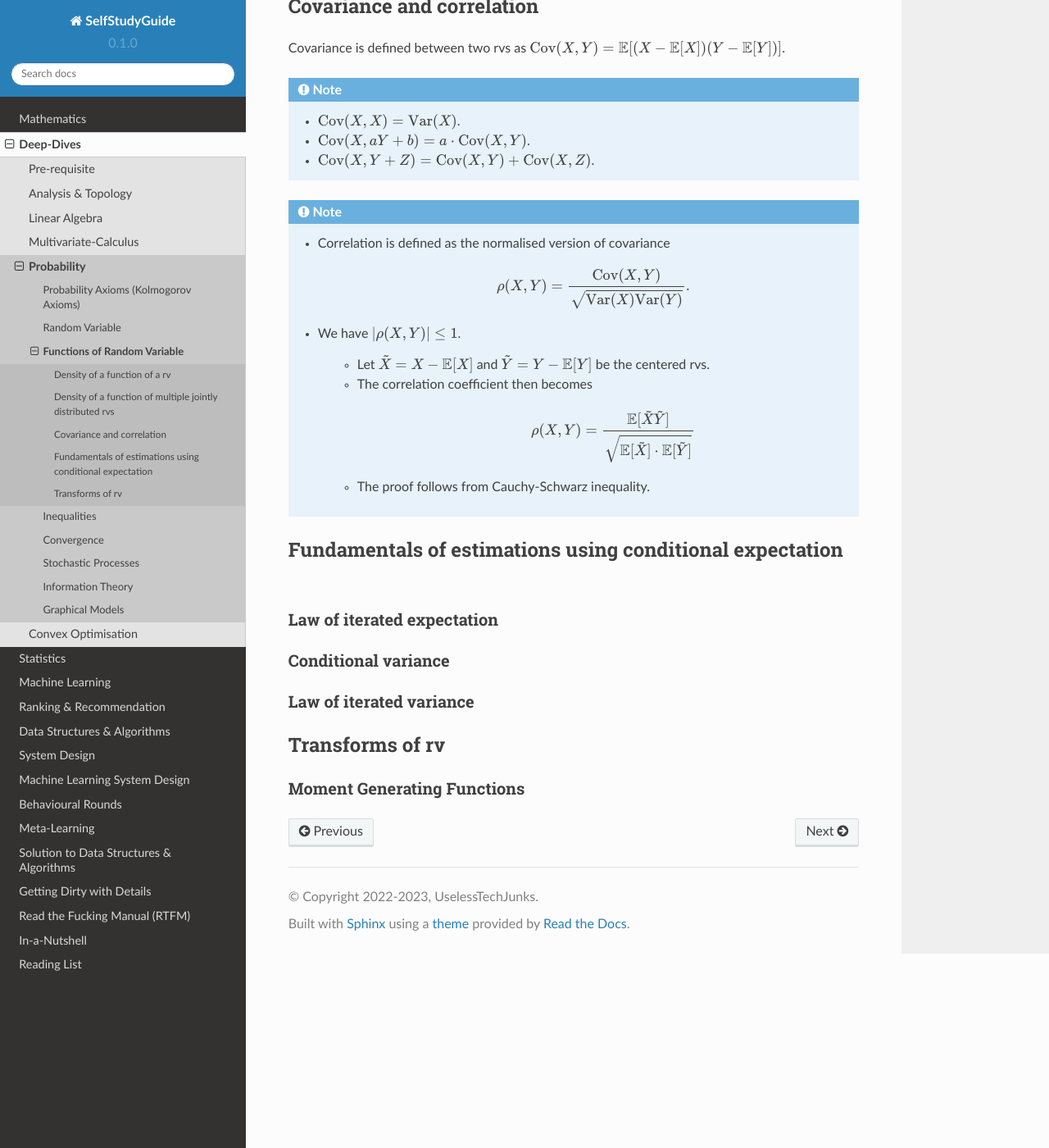
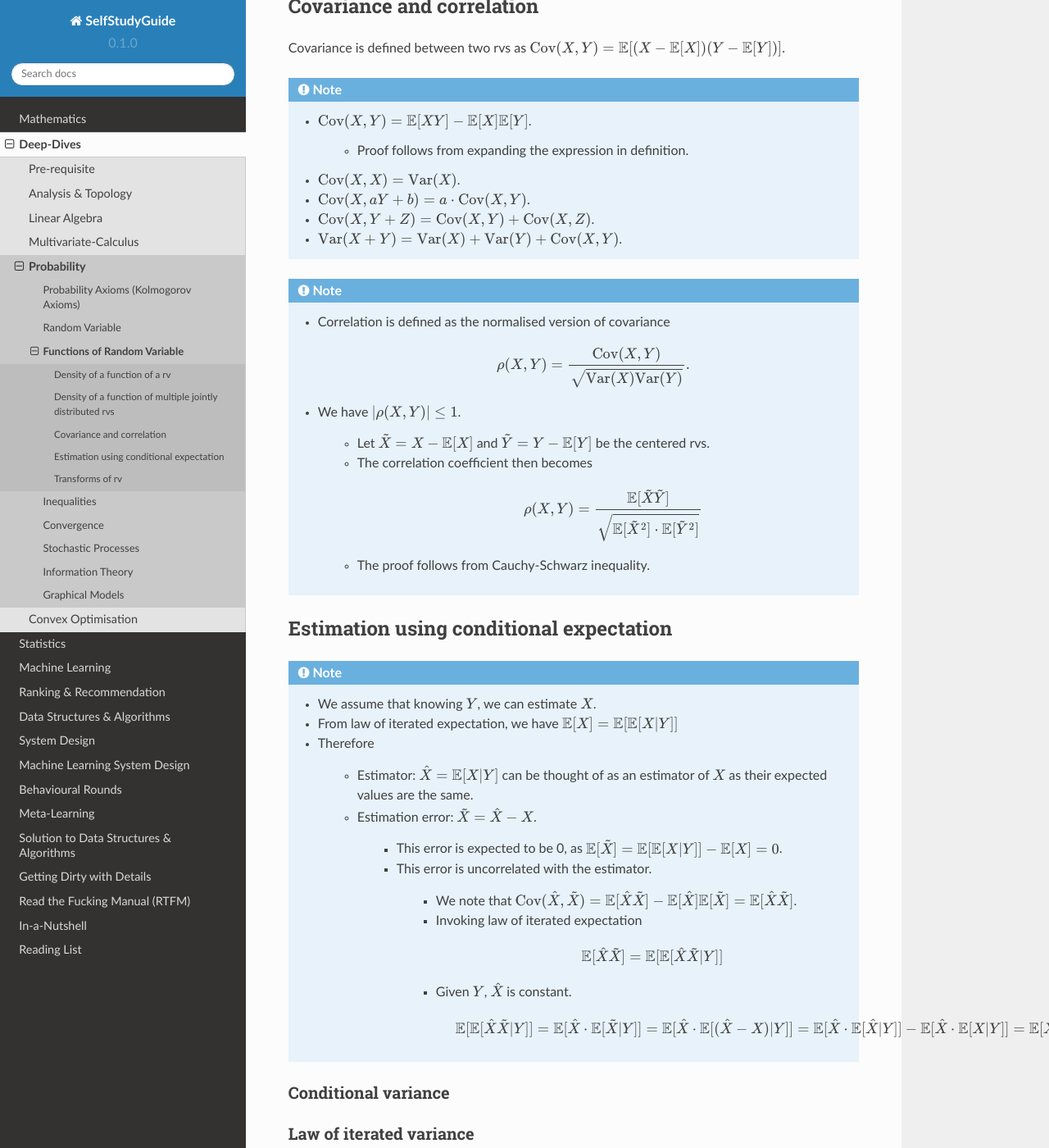
Before and after one commit to uselesstechjunks/leetcode, a Sphinx documentation site: the page built from docs/source/math/prob/func.rst, in a window 1280 px wide and 1400 px high, scrolled down 2878 px. Shown: the whole window at 82% size. Built offline with Sphinx 7.4.7 and the Read the Docs theme 2.0.0, drawn with Linux system fonts in a browser that asks for light colours.

Commit message:
Update func.rst

```diff
--- a/docs/source/math/prob/func.rst
+++ b/docs/source/math/prob/func.rst
@@ -97,9 +97,13 @@ Covariance and correlation
 Covariance is defined between two rvs as :math:`\mathrm{Cov}(X,Y)=\mathbb{E}[(X-\mathbb{E}[X])(Y-\mathbb{E}[Y])]`.
 
 .. note::
+	* :math:`\mathrm{Cov}(X,Y)=\mathbb{E}[XY]-\mathbb{E}[X]\mathbb{E}[Y]`.
+
+		* Proof follows from expanding the expression in definition.
 	* :math:`\mathrm{Cov}(X,X)=\mathrm{Var}(X)`.
 	* :math:`\mathrm{Cov}(X,aY+b)=a\cdot\mathrm{Cov}(X,Y)`.
 	* :math:`\mathrm{Cov}(X,Y+Z)=\mathrm{Cov}(X,Y)+\mathrm{Cov}(X,Z)`.
+	* :math:`\mathrm{Var}(X+Y)=\mathrm{Var}(X)+\mathrm{Var}(Y)+\mathrm{Cov}(X,Y)`.
 
 .. note::
 	* Correlation is defined as the normalised version of covariance
@@ -110,15 +114,30 @@ Covariance is defined between two rvs as :math:`\mathrm{Cov}(X,Y)=\mathbb{E}[(X-
 		* Let :math:`\tilde{X}=X-\mathbb{E}[X]` and :math:`\tilde{Y}=Y-\mathbb{E}[Y]` be the centered rvs.
 		* The correlation coefficient then becomes
 
-			.. math:: \rho(X,Y)=\frac{\mathbb{E}[\tilde{X}\tilde{Y}]}{\sqrt{\mathbb{E}[\tilde{X}]\cdot \mathbb{E}[\tilde{Y}]}}
+			.. math:: \rho(X,Y)=\frac{\mathbb{E}[\tilde{X}\tilde{Y}]}{\sqrt{\mathbb{E}[\tilde{X}^2]\cdot \mathbb{E}[\tilde{Y}^2]}}
 		* The proof follows from Cauchy-Schwarz inequality.
 
 ******************************************************************************************
-Fundamentals of estimations using conditional expectation
+Estimation using conditional expectation
 ******************************************************************************************
+.. note::
+	* We assume that knowing :math:`Y`, we can estimate :math:`X`.
+	* From law of iterated expectation, we have :math:`\mathbb{E}[X]=\mathbb{E}[\mathbb{E}[X|Y]]`
+	* Therefore
 
-Law of iterated expectation
-========================================================================
+		* Estimator: :math:`\hat{X}=\mathbb{E}[X|Y]` can be thought of as an estimator of :math:`X` as their expected values are the same.
+		* Estimation error: :math:`\tilde{X}=\hat{X}-X`.
+
+			* This error is expected to be 0, as :math:`\mathbb{E}[\tilde{X}]=\mathbb{E}[\mathbb{E}[X|Y]]-\mathbb{E}[X]=0`.
+			* This error is uncorrelated with the estimator.
+
+				* We note that :math:`\mathrm{Cov}(\hat{X},\tilde{X})=\mathbb{E}[\hat{X}\tilde{X}]-\mathbb{E}[\hat{X}]\mathbb{E}[\tilde{X}]=\mathbb{E}[\hat{X}\tilde{X}]`.
+				* Invoking law of iterated expectation
+
+					.. math:: \mathbb{E}[\hat{X}\tilde{X}]=\mathbb{E}[\mathbb{E}[\hat{X}\tilde{X}|Y]]
+				* Given :math:`Y`, :math:`\hat{X}` is constant.
+
+					.. math:: \mathbb{E}[\mathbb{E}[\hat{X}\tilde{X}|Y]]=\mathbb{E}[\hat{X}\cdot\mathbb{E}[\tilde{X}|Y]]=\mathbb{E}[\hat{X}\cdot\mathbb{E}[(\hat{X}-X)|Y]]=\mathbb{E}[\hat{X}\cdot\mathbb{E}[\hat{X}|Y]]-\mathbb{E}[\hat{X}\cdot\mathbb{E}[X|Y]]=\mathbb{E}[\hat{X}^2]-\mathbb{E}[\hat{X}^2]]=0
 
 Conditional variance
 ========================================================================
```
